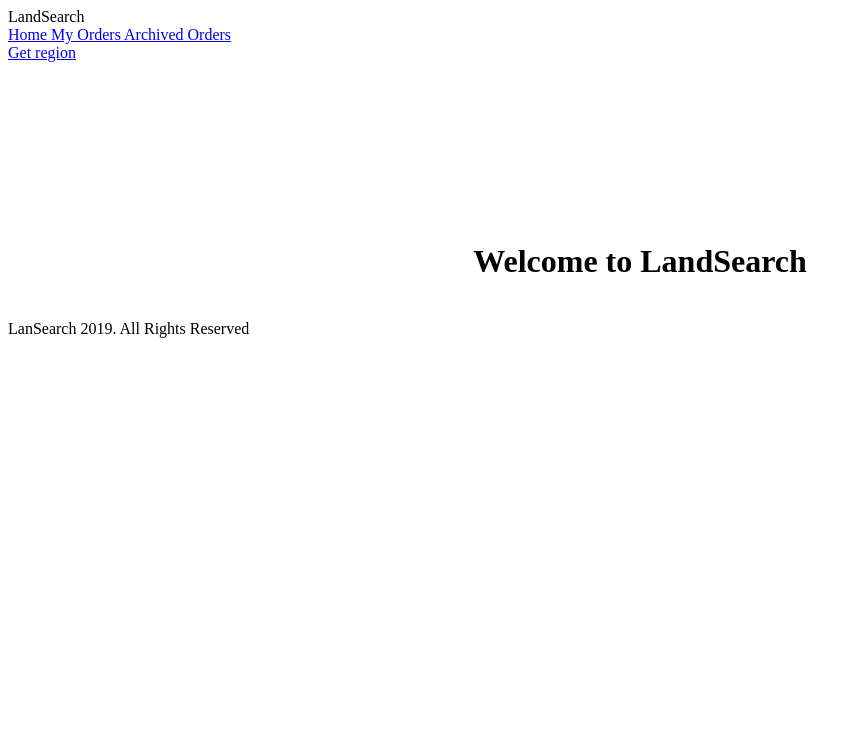
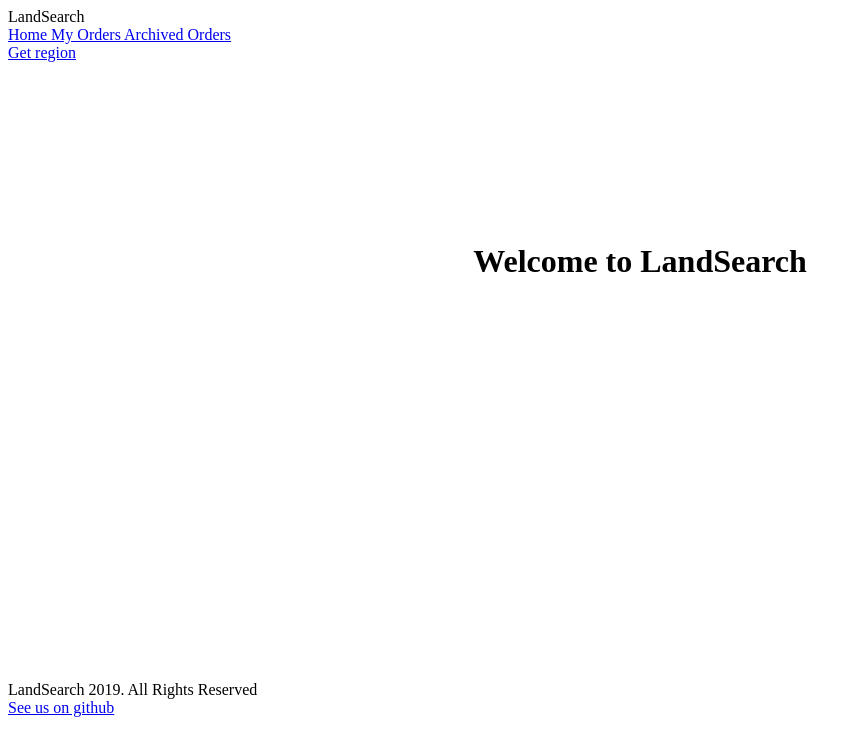
Before and after one commit to AntLouiz/LandSearch, a Django app: template frontend/templates/core/home.html in a window 1280 px wide. Shown: the top 756 px of the page, without its empty margins (0-861 px from the left). Run offline with Django 3.2, Linux system fonts and the light colour scheme; the template is opened without the code that fills it, so the values that code supplies are empty; style sheets or scripts are compiled from the project's sources; some libraries are stand-ins or nearby versions.

Commit message:
footer fixed

```diff
--- a/frontend/templates/base.html
+++ b/frontend/templates/base.html
@@ -36,9 +36,20 @@
 	<main id="{{ view.title|slugify }}">
 		{% block content %}{% endblock content %}
 	</main>
+    <div class="ui container" style="margin: 22.6rem">
+    </div>
     <div class="ui inverted vertical footer segment">
         <div class="ui container">
-            LanSearch 2019. All Rights Reserved
+            <div class="ui grid">
+                <div class="four wide column centered grid">
+                    LandSearch 2019. All Rights Reserved
+                    <div class="right aligned five wide column">
+                        <a href="https://github.com/AntLouiz/LandSearch">
+                            See us on github <i class="github icon"></i>
+                        </a>
+                    </div>
+                </div>
+            </div>
         </div>
     </div>
 </body>
```
